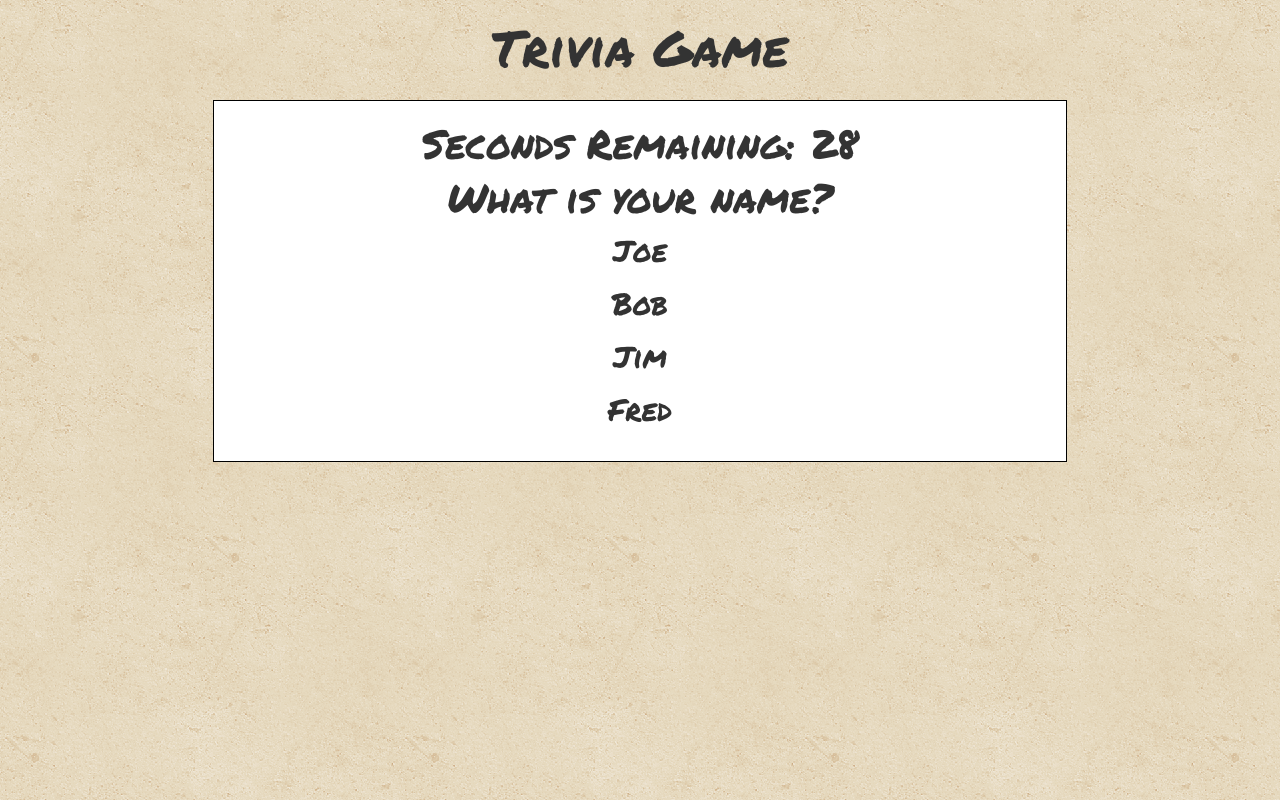
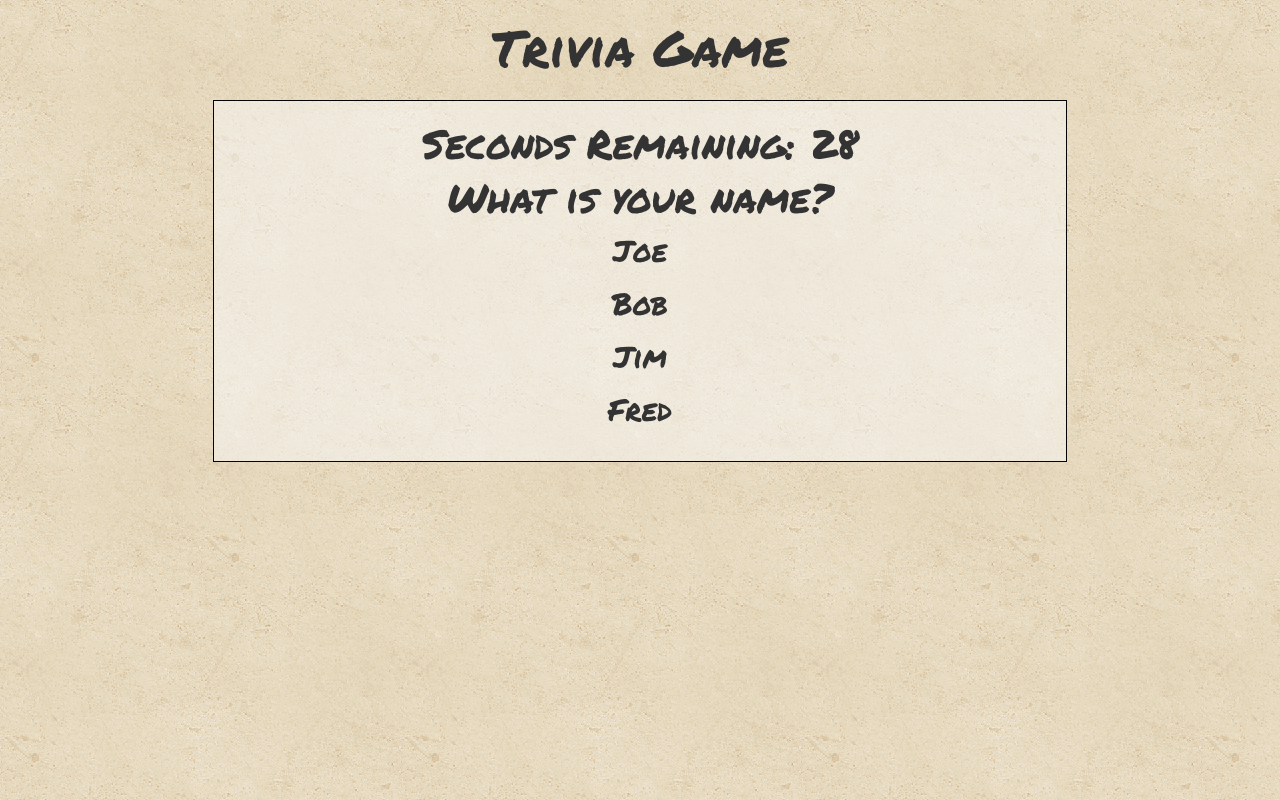
Before and after one commit to Danielthweatt/TriviaGame, a plain HTML site: page index.html in a window 1280 px wide. Both pictures are taken after a click on the button "Click to Start". Drawn offline with nearby package versions, Linux system fonts and the light colour scheme.

Commit message:
worked on styles some

```diff
--- a/assets/css/style.css
+++ b/assets/css/style.css
@@ -9,8 +9,8 @@ body {
 /* Main Styles */
 
 .question-container {
-    border: 1px solid black;
-    background-color: white;
+    border: 1px solid rgb(5, 5, 5);
+    background-color: rgba(250, 250, 250, 0.5);
     padding: 20px 0;
     margin: 15px 0;
 }
```
